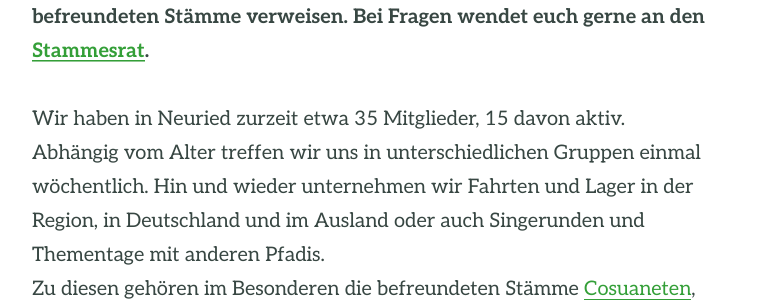
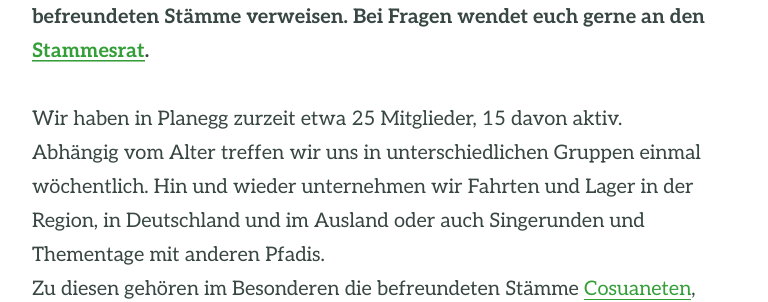
Before and after one commit to ferdinand-swoboda/website-stamm-baeren, a Jekyll site: the page built from stamm.md, in a window 1280 px wide. Shown: the part 596-898 px from the top of the page, without its empty margins (251-1019 px from the left). Built offline with Jekyll 4.4.1, drawn with Linux system fonts in a browser that asks for light colours; some web fonts are replaced; our own code applies the rules of GitHub Pages for plain Markdown files; some of the changed text lies outside the part shown.

Commit message:
Update meeting location

```diff
--- a/_config.yml
+++ b/_config.yml
@@ -18,7 +18,7 @@
 #  username: DavidDarnes # jekyll-seo-tag > Owners twitter username
 author: Stamm Bären # jekyll-seo-tag > default author
 social: # jekyll-seo-tag > social overrides
-  name: Stamm Bären Neuried # jekyll-seo-tag > real name
+  name: Stamm Bären Planegg # jekyll-seo-tag > real name
   links:  # jekyll-seo-tag > social aliases (sameAs)
     - https://www.facebook.com/Stamm.Baeren
 markdown: kramdown # Markdown parse settings
@@ -47,9 +47,9 @@
 # 7. Site settings
 encoding: utf-8 # Make sure the encoding is right
 lang: de-GE # Set the site language
-title: "Stamm Bären Neuried" # Site name or title, also used in jekyll-seo-tag
+title: "Stamm Bären Planegg" # Site name or title, also used in jekyll-seo-tag
 logo: "/assets/logos/logo@192px.png" # Site logo, also used in jekyll-seo-tag
-description: "Wir sind als örtliche Gruppe in Neuried (Bayern) Mitglied des [BdP e.V.](https://www.pfadfinden.de) und Teil der weltweiten Jugendbewegung Pfadfinden." # Site description and default description, also used in jekyll-seo-tag
+description: "Wir sind als örtliche Gruppe in Planegg (Bayern) Mitglied des [BdP e.V.](https://www.pfadfinden.de) und Teil der weltweiten Jugendbewegung Pfadfinden." # Site description and default description, also used in jekyll-seo-tag
 url: "https://www.stamm-baeren.de" # Site url, also used in jekyll-seo-tag
 baseurl: "/website-stamm-baeren"
 repo: "https://github.com/ferdinand-swoboda/website-stamm-baeren"
--- a/_includes/map.html
+++ b/_includes/map.html
@@ -1,5 +1,4 @@
-<iframe width="100%" height="400" frameborder="0" scrolling="no" marginheight="0" marginwidth="0" src="https://www.openstreetmap.org/export/embed.html?bbox=11.463836473412814%2C48.085122287944834%2C11.474061054177584%2C48.09061202368983&amp;layer=mapnik&amp;marker=48.08786722906477%2C11.468948763795197"></iframe>
-
+<iframe width="100%" height="400" frameborder="0" scrolling="no" marginheight="0" marginwidth="0" src="https://www.openstreetmap.org/export/embed.html?bbox=11.430265587187025%2C48.10376200101076%2C11.441852730131359%2C48.10908497982244&amp;layer=mapnik&amp;marker=48.10642355932656%2C11.43605915865919"></iframe>
 <!--
 Karte vom Landesvermessungsamt Bayern
 <iframe src='https://geoportal.bayern.de/bayernatlas/embed.html?lang=de&topic=ba&bgLayer=atkis&catalogNodes=11,122&E=683831.61&N=5329010.27&zoom=12&layers=KML%7C%7Chttps:%2F%2Fgeoportal.bayern.de%2Fba-backend%2Fproxy%2Fvector%3Furl%3Dhttps%253A%252F%252Fgeoportal.bayern.de%252Fba-backend%252Ffiles%252Ff_c45190b0-21d2-11ea-9bff-2baf9f2c9d33_a665fe66-7076-4f8b-9d76-b3434850360c%7C%7Ctrue' width='100%' height='400' frameborder='0' style='border:0'></iframe>
--- a/stamm.md
+++ b/stamm.md
@@ -6,7 +6,7 @@
 
 **Achtung! Augrund des Fehlens einer dauerhaften Bleibe können wir aktuell keine Meutenstunden anbieten und müssen Interessierte an unsere befreundeten Stämme verweisen. Bei Fragen wendet euch gerne an den [Stammesrat]({% link index.md %}/kontakt).**
 
-Wir haben in Neuried zurzeit etwa 35 Mitglieder, 15 davon aktiv.
+Wir haben in Planegg zurzeit etwa 25 Mitglieder, 15 davon aktiv.
 Abhängig vom Alter treffen wir uns in unterschiedlichen Gruppen einmal wöchentlich. Hin und wieder unternehmen wir Fahrten und Lager in der Region, in Deutschland und im Ausland oder auch Singerunden und Thementage mit anderen Pfadis.
 Zu diesen gehören im Besonderen die befreundeten Stämme [Cosuaneten](https://www.cosuaneten.de), [Bussard](https://www.stammbussard-germering.de) und Jakob Fugger, mit den wir den **Horst Südland** geformt haben.
 
```
Also changed, not shown: index.md (+1 -1 lines), kontakt.md (+1 -1 lines).
